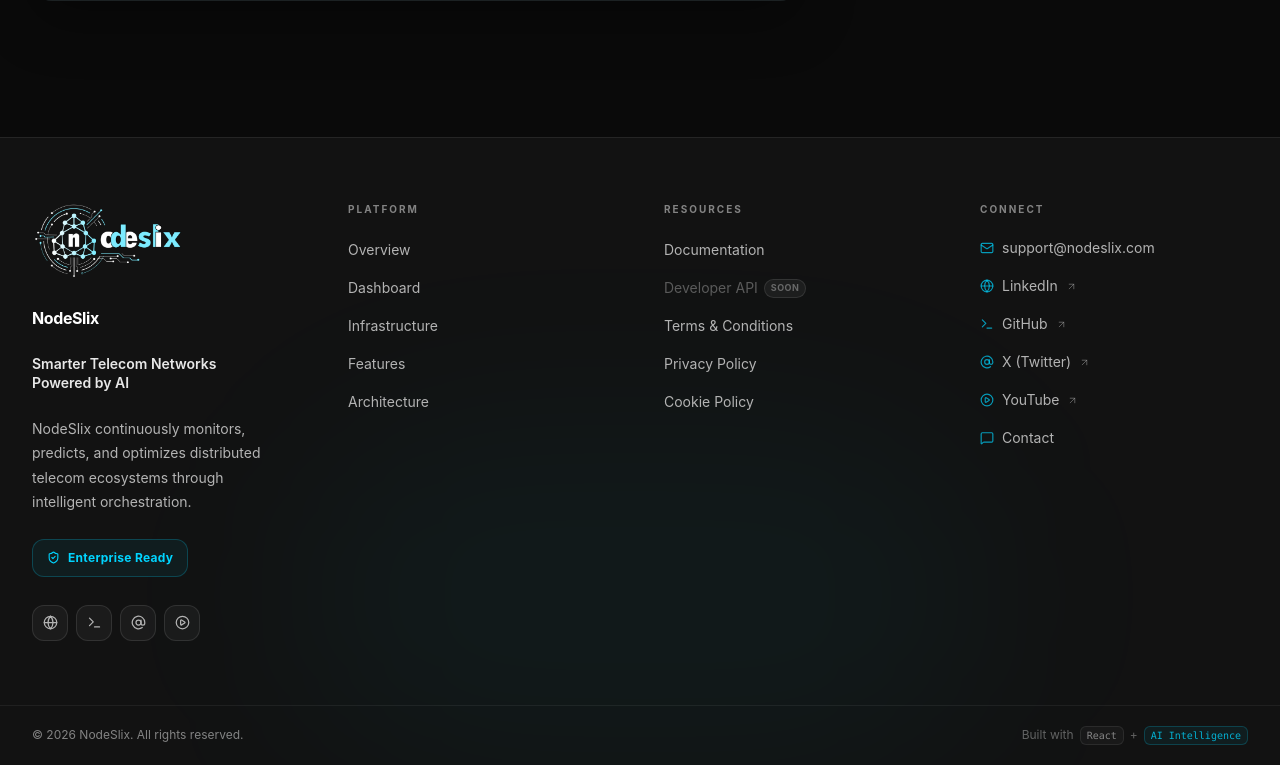
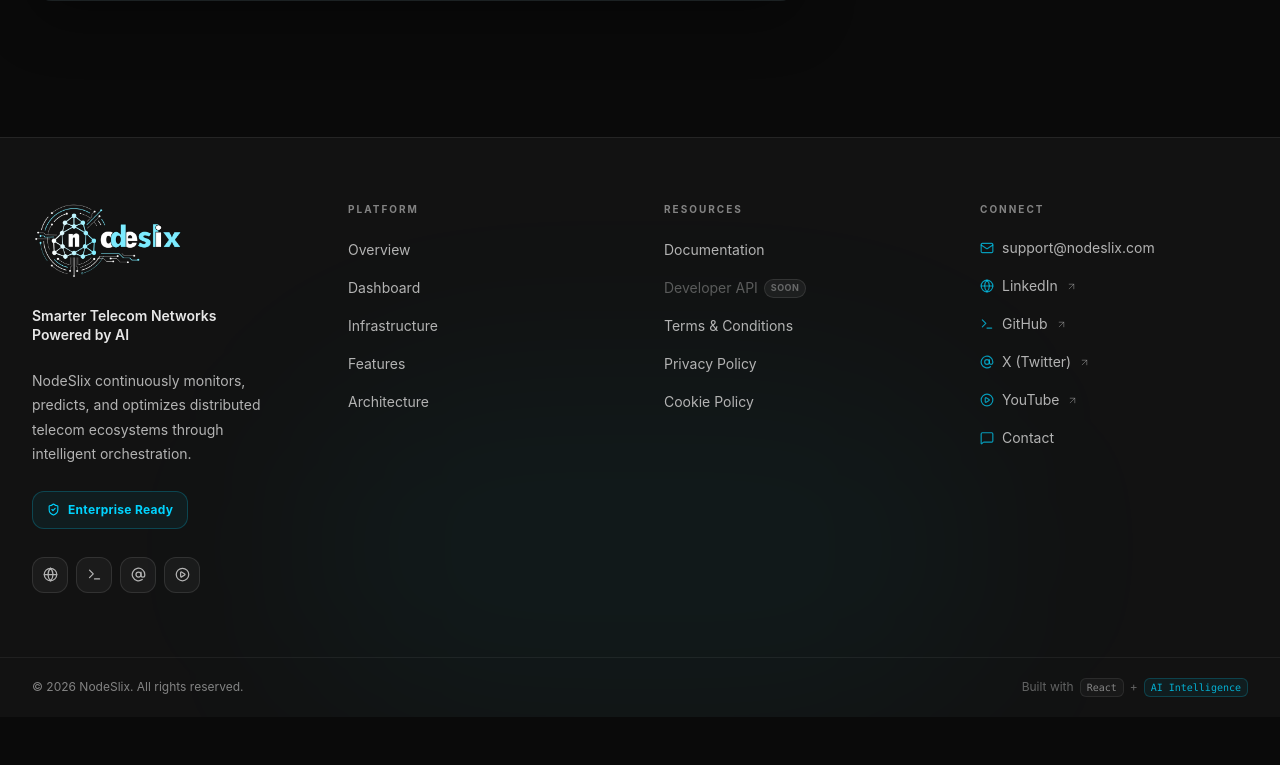
Before and after one commit to nodeslix-web/nodeslix, a React (Vite) app: page / in a window 1280 px wide. Shown: the part 6837-7602 px from the top of the page. After the commit the page ends 7554 px from the top, so only its background shows below. Built offline with nearby package versions, Linux system fonts and the light colour scheme.

Commit message:
feat: add responsive footer component with navigation, social links, and animated section scrolling

```diff
--- a/src/components/layout/Footer.jsx
+++ b/src/components/layout/Footer.jsx
@@ -151,9 +151,6 @@ const Footer = () => {
               className="h-[64px] lg:h-[80px] w-auto object-contain"
               loading="lazy"
             />
-
-            {/* Brand Name */}
-            <p className="text-base font-bold tracking-tight text-nodeslix-text">NodeSlix</p>
 
             {/* Tagline */}
             <p className="max-w-[220px] text-sm font-semibold leading-snug text-nodeslix-text/90">
```
